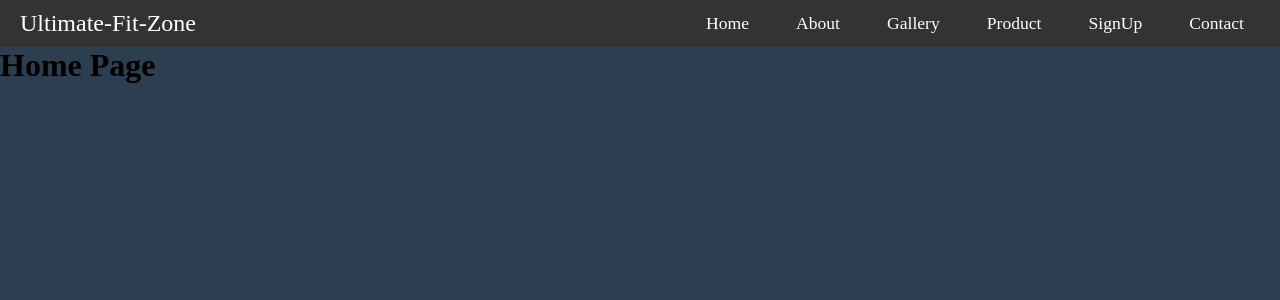
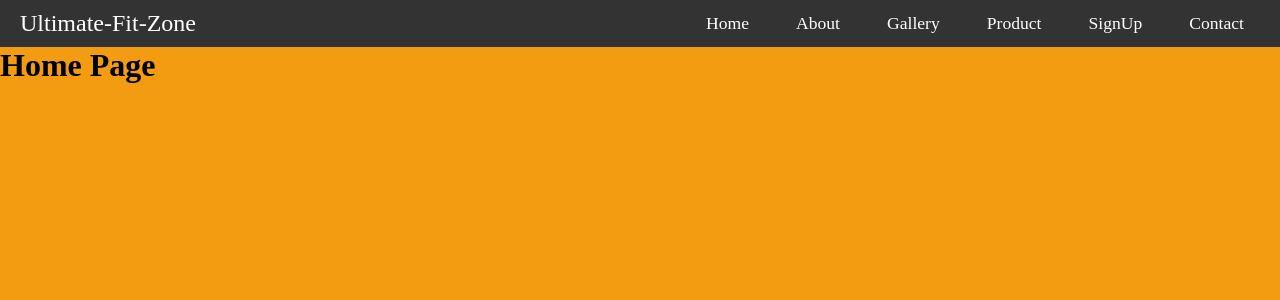
Before and after one commit to ayush766786/gym-project, a React (Vite) app: page / in a window 1280 px wide. Shown: the top 300 px of the page. Built offline with nearby package versions, Linux system fonts and the light colour scheme.

Commit message:
background color chane

```diff
--- a/src/index.css
+++ b/src/index.css
@@ -4,10 +4,10 @@
   box-sizing: border-box;
 }
 body{
-  background-color: #2c3e50;
+  /* background-color: #2c3e50; */
   /* background-color:#e74c3c ; */
   /* background-color:#27ae60 ; */
-  /* background-color:#f39c12 ; */
+  background-color:#f39c12 ;
   /* background-color: #34495e; */
   /* background-color:#2980b9 ; */
   /* background-color:#16a085 ; */
```
